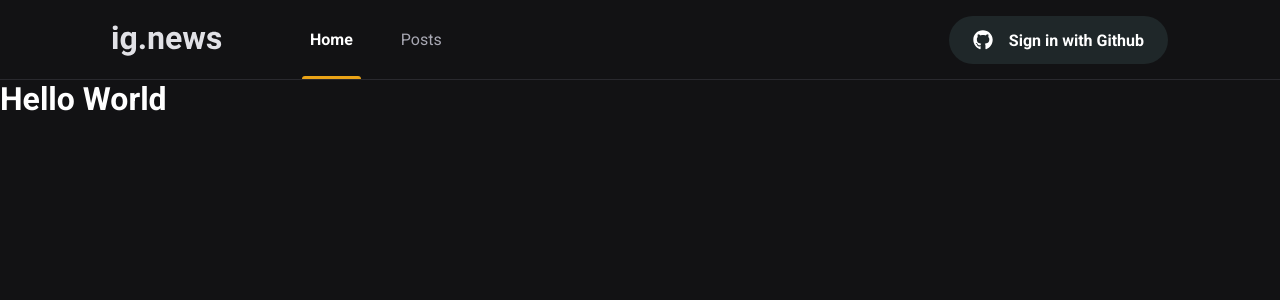
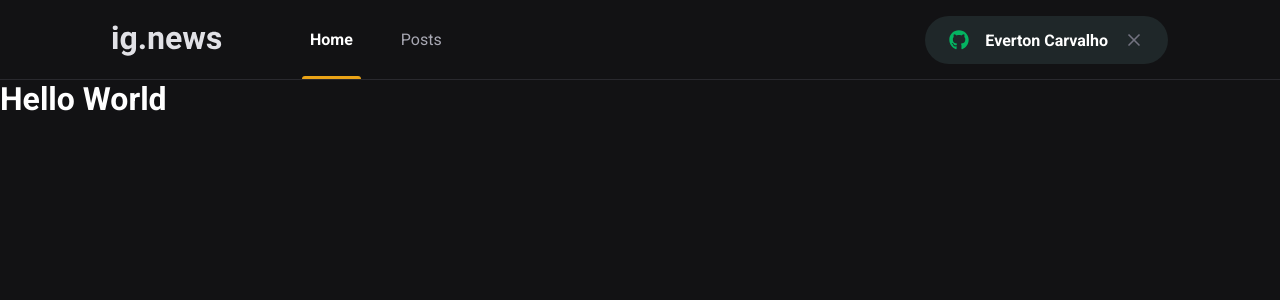
Before and after one commit to EvertonCarvalho1/ignews, a Next.js app: page / in a window 1280 px wide. Shown: the top 300 px of the page. Built offline with nearby package versions, Linux system fonts and the light colour scheme.

Commit message:
signInButton component

```diff
--- a/src/components/SignInButton/index.tsx
+++ b/src/components/SignInButton/index.tsx
@@ -1,15 +1,40 @@
 import { FaGithub } from 'react-icons/fa';
+import { FiX } from 'react-icons/fi';
 
 import styles from './styles.module.scss';
 
 export function SignInButton() {
+    const isUserLoggedIn = true;
+
     return (
+        <>
+            {isUserLoggedIn ? (
+
                 <button
                     type="button"
                     className={styles.signInButton}
                 >
-            <FaGithub />
+                    <FaGithub
+                        color='#04b361'
+                    />
+                    Everton Carvalho
+                    <FiX
+                        color='#737380'
+                        className={styles.closeIcon}
+                    />
+                </button>
+            ) :
+                <button
+                    type="button"
+                    className={styles.signInButton}
+                >
+                    <FaGithub
+                        color='#eba417'
+                    />
                     Sign in with Github
                 </button>
+
+            }
+        </>
     )
 }
--- a/src/components/SignInButton/styles.module.scss
+++ b/src/components/SignInButton/styles.module.scss
@@ -21,7 +21,13 @@
         margin-right: 1rem;
     }
 
+    transition: filter 0.2s;
+
     &:hover {
         filter: brightness(0.8);
     }
+
+    svg.closeIcon {
+        margin-left: 1rem;
+    }
 }
```
Lines whose indentation alone changed are shown as unchanged.
